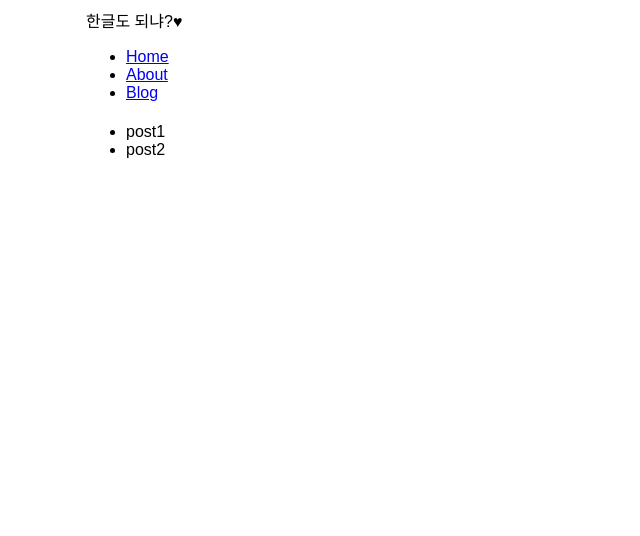
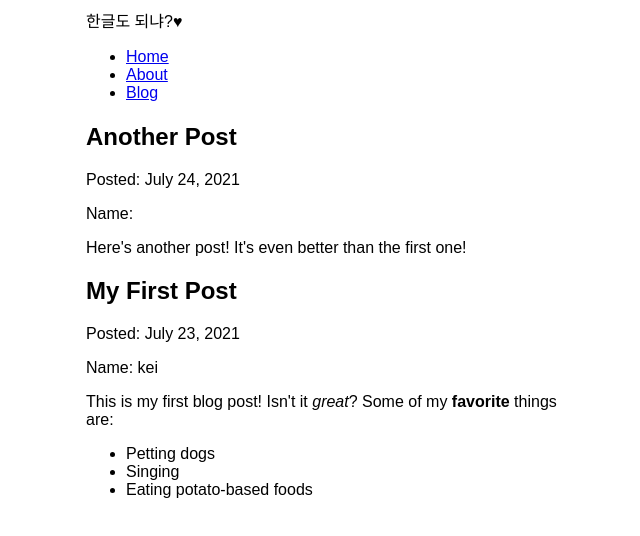
Before and after one commit to keikang/gatsby-toy, a Gatsby site: page /blog in a window 1280 px wide. Shown: the whole page, without its empty margins (304-944 px from the left). Built offline with nearby package versions, Linux system fonts and the light colour scheme; Gatsby itself is replaced by a stand-in of ours.

Commit message:
Finished Gatsby Tutorial Part 5

```diff
--- a/blog/post1.mdx
+++ b/blog/post1.mdx
@@ -0,0 +1,10 @@
+---
+title: "My First Post"
+date: "2021-07-23"
+name: "kei"
+---
+This is my first blog post! Isn't it *great*?
+Some of my **favorite** things are:
+* Petting dogs
+* Singing
+* Eating potato-based foods
--- a/blog/post2.mdx
+++ b/blog/post2.mdx
@@ -0,0 +1,5 @@
+---
+title: "Another Post"
+date: "2021-07-24"
+---
+Here's another post! It's even better than the first one!
--- a/gatsby-config.js
+++ b/gatsby-config.js
@@ -13,5 +13,6 @@ module.exports = {
         path: `${__dirname}/blog`,
       }
     },
+    "gatsby-plugin-mdx",
   ],
 };
--- a/package.json
+++ b/package.json
@@ -14,8 +14,11 @@
     "clean": "gatsby clean"
   },
   "dependencies": {
+    "@mdx-js/mdx": "^1.6.22",
+    "@mdx-js/react": "^1.6.22",
     "gatsby": "^4.20.0",
     "gatsby-plugin-image": "^2.20.0",
+    "gatsby-plugin-mdx": "^3.20.0",
     "gatsby-plugin-sharp": "^4.20.0",
     "gatsby-source-filesystem": "^4.20.0",
     "react": "^18.1.0",
--- a/src/pages/blog.js
+++ b/src/pages/blog.js
@@ -1,29 +1,41 @@
 import * as React from 'react'
 import { graphql } from 'gatsby'
+import { MDXRenderer } from 'gatsby-plugin-mdx'
 import Layout from '../components/layout'
 
 
 const BlogPage = ({ data }) => {
+    console.log('data')
+    console.log(data);
     return (
         <Layout pageTitile="My Blog Posts">
-           <ul>
             {
-                data.allFile.nodes.map(node => (
-                    <li key={node.name}>
-                        {node.name}
-                    </li>
+                data.allMdx.nodes.map((node) => (
+                    <article key={node.id}>
+                        <h2>{node.frontmatter.title}</h2>
+                        <p>Posted: {node.frontmatter.date}</p>
+                        <p>Name: {node.frontmatter.name}</p>
+                        <MDXRenderer>
+                            {node.body}
+                        </MDXRenderer>
+                    </article>
                 ))
             }
-           </ul>
         </Layout>
     )
 }
 
 export const query = graphql`
-    query {
-        allFile{
-            nodes{
-                name
+    query MyQuery {
+        allMdx(sort: {fields: frontmatter___date, order: DESC}) {
+            nodes {
+                frontmatter {
+                    date(formatString: "MMMM D, YYYY")
+                    title
+                    name
+                }
+                id
+                body
             }
         }
     }
```
Also changed, not shown: 1 other file.
